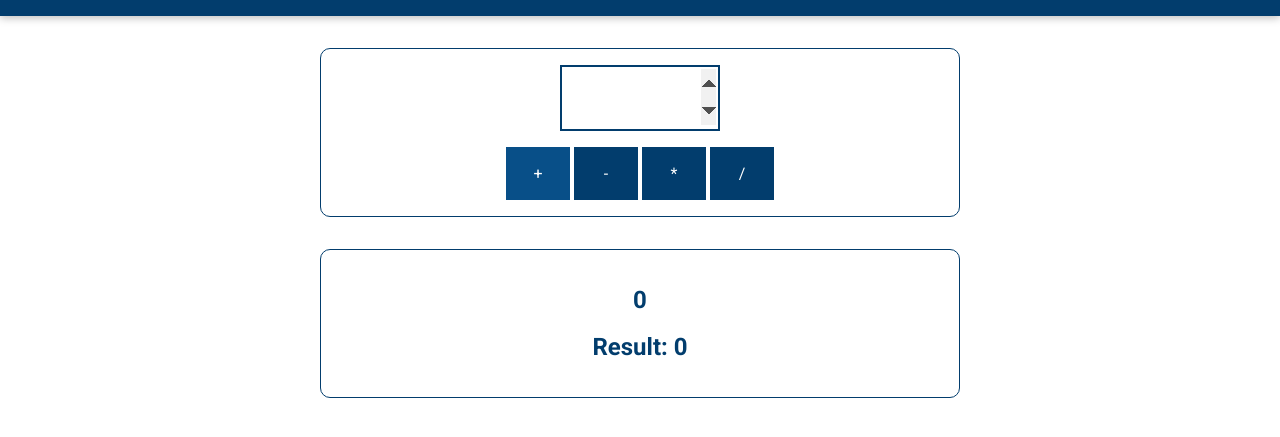
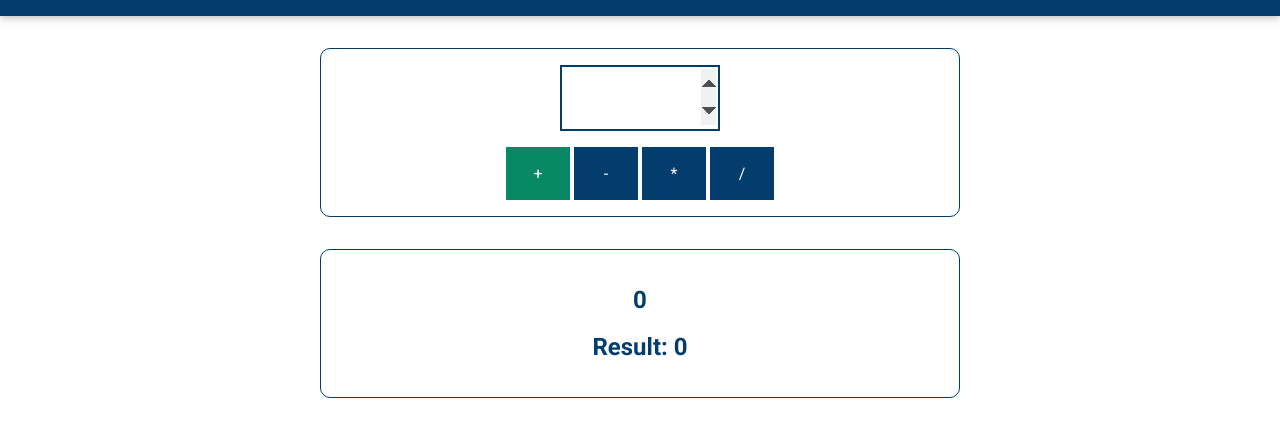
Before and after one commit to IhorSukhachov/calculator-udemy, a plain HTML site: page index.html in a window 1280 px wide. In both pictures the pointer is over the button 538 px from the left and 270 px from the top of the page. Shown: the part 97-534 px from the top of the page. Drawn offline with Linux system fonts and the light colour scheme.

Commit message:
fix: change buttons hover color

```diff
--- a/assets/styles/app.css
+++ b/assets/styles/app.css
@@ -65,8 +65,8 @@ header {
 
 #calculator button:hover,
 #calculator button:active {
-  background: #084f88;
-  border-color: #084f88;
+  background: #088864;
+  border-color: #088864;
 }
 
 #calc-actions button {
```
